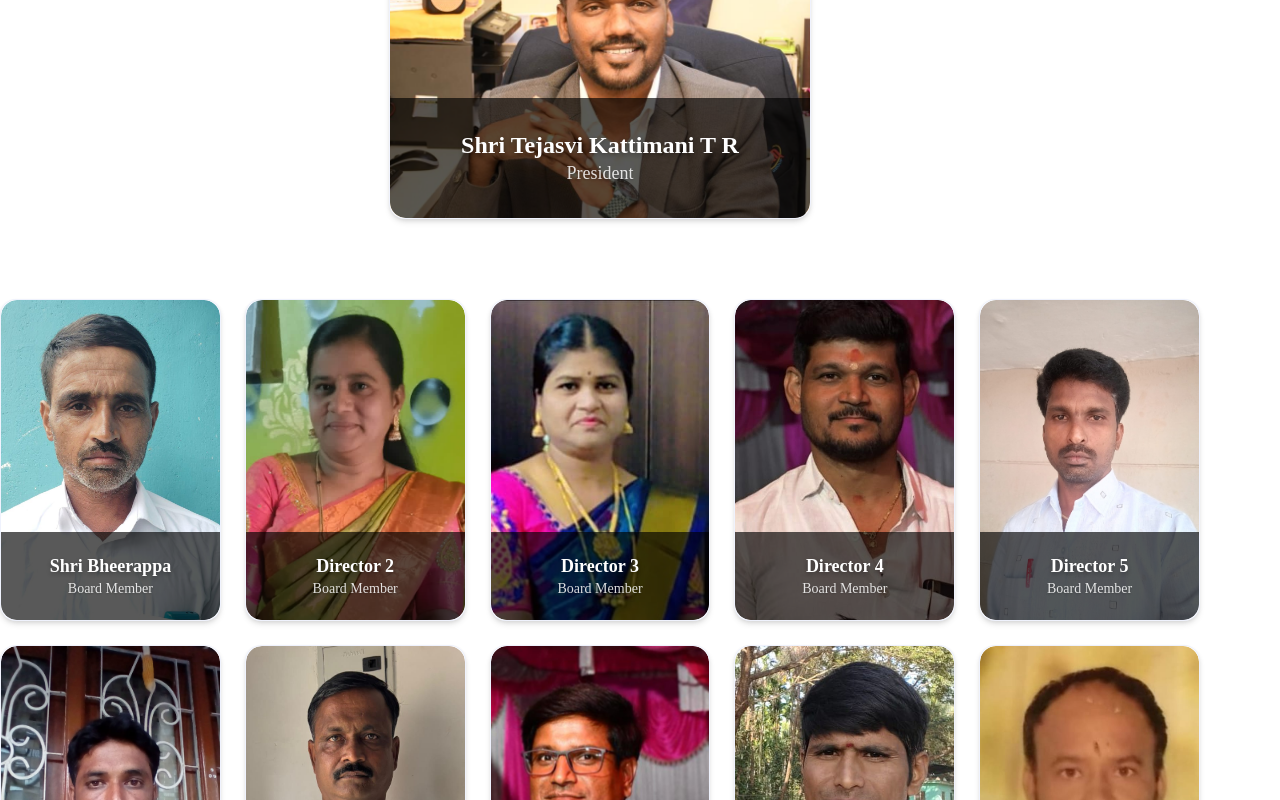
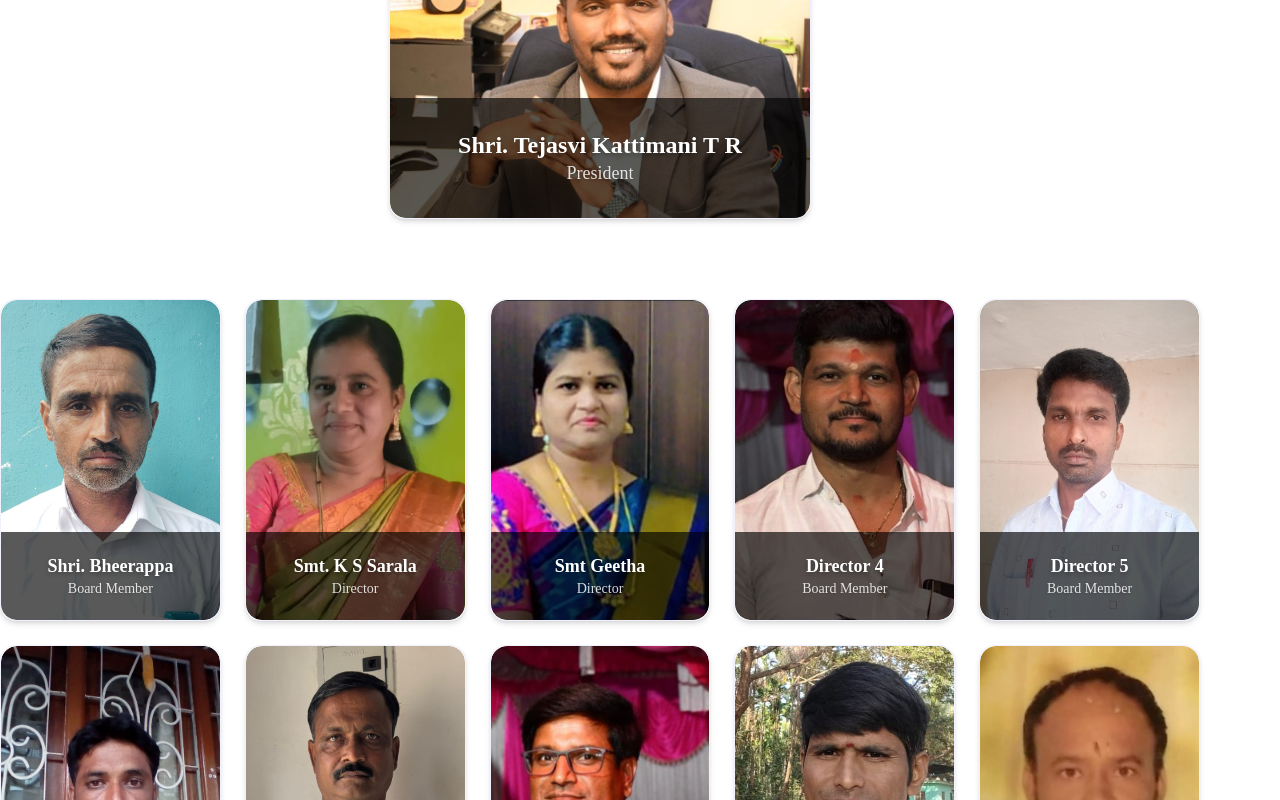
Before and after one commit to vijay2579/sneha-sambrama, a React (Vite) app: page / in a window 1280 px wide. Shown: the part 2440-3240 px from the top of the page. Built offline with nearby package versions, Linux system fonts and the light colour scheme; the HTML template or start-up script is replaced by a standard one.

Commit message:
Design changes

```diff
--- a/src/components/about/About.jsx
+++ b/src/components/about/About.jsx
@@ -236,7 +236,7 @@ const About = () => {
                 </div>
                 <div className="about__team-info about__team-info--large">
                   <div className="about__team-name">
-                    Shri Tejasvi Kattimani T R
+                    Shri. Tejasvi Kattimani T R
                   </div>
                   <div className="about__team-role">President</div>
                 </div>
@@ -246,18 +246,18 @@ const About = () => {
                 {[
                   {
                     img: director1,
-                    name: "Shri Bheerappa",
+                    name: "Shri. Bheerappa",
                     role: "Board Member",
                   },
-                  { img: director2, name: "Director 2", role: "Board Member" },
-                  { img: director3, name: "Director 3", role: "Board Member" },
+                  { img: director2, name: "Smt. K S Sarala", role: "Director" },
+                  { img: director3, name: "Smt Geetha", role: "Director" },
                   { img: director4, name: "Director 4", role: "Board Member" },
                   { img: director5, name: "Director 5", role: "Board Member" },
                   { img: director6, name: "Director 6", role: "Board Member" },
                   { img: director7, name: "Director 7", role: "Board Member" },
                   { img: director8, name: "Director 8", role: "Board Member" },
                   { img: director9, name: "Director 9", role: "Board Member" },
-                  { img: director10, name: "Shri Umesh D", role: "Director" },
+                  { img: director10, name: "Shri. Umesh D", role: "Director" },
                 ].map((member, idx) => (
                   <motion.div
                     className="about__team-tile"
```
